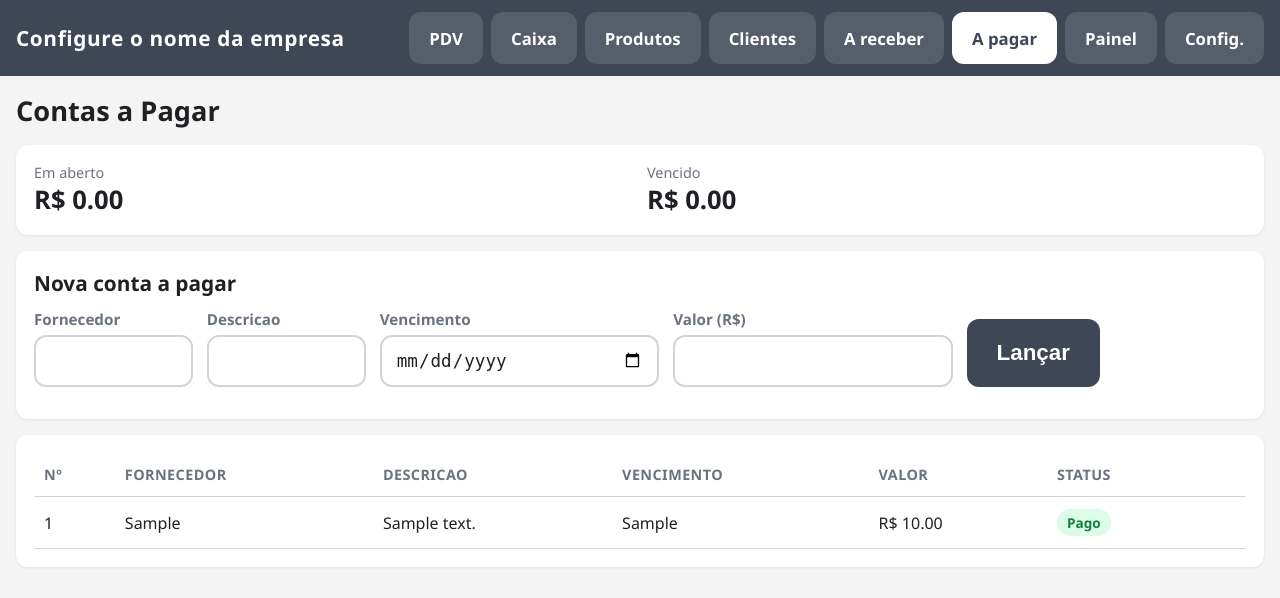
After one commit to financeiroriograndecarnes-tech/lorena, a Flask app: page /pagar/ in a window 1280 px wide. The commit adds this page. Shown: the top 598 px of the page. Run offline with Flask 3, Linux system fonts and the light colour scheme; data comes from the database, SQL or seed files in the repository; tables that the repository leaves empty hold one stand-in row (values such as "Sample post").

Commit message:
Paleta neutra, remove marca fixa e completa Contas a Receber/Pagar/Painel
- CSS: tema base passa a ser neutro (cinza-azulado) em vez de
  vermelho/verde. Vermelho fica reservado para botoes de atencao
  (excluir, cancelar) e badges de status (vencido/bloqueado); verde
  so continua em badges de status positivo (ativo/pago), nao mais
  como cor padrao de botao.
- Remove "RIO GRANDE CARNES" hardcoded. Nova tela de Configuracoes
  (/configuracoes) onde a propria usuaria cadastra nome da empresa,
  CNPJ, endereco, telefone e os percentuais de atacado/cartao -- o
  nome exibido no topo do sistema agora vem dessa configuracao.
- Contas a Receber: lista com juros/multa calculados na hora da
  exibicao (nunca gravados como "previa"), baixa total ou parcial,
  filtro por cliente/responsavel/turma e "so vencidas".
- Contas a Pagar: lancamento e baixa, com lancamento automatico no
  caixa (mesma rotina registrar_movimento usada pelo PDV).
- Painel (dashboard): vendas dia/mes/ano, contas a receber/pagar
  (aberto e vencido), produtos abaixo do minimo, orcamentos em
  aberto, ranking dos mais vendidos no mes.

Testado ponta a ponta: configuracao de nome refletindo no topo,
venda a prazo gerando parcelas, baixa de parcela lancando no caixa,
conta a pagar vencida aparecendo com badge correto, painel somando
os numeros certos.

Faltam: impressao de cupom/carne, etiquetas, e o deploy em si.

Co-Authored-By: Claude Sonnet 5 <noreply@anthropic.com>

```diff
--- a/webapp/app/__init__.py
+++ b/webapp/app/__init__.py
@@ -20,12 +20,16 @@ def create_app(test_config=None):
 
     db_module.init_app(app)
 
-    from .routes import produtos, clientes, caixa, pdv
+    from .routes import produtos, clientes, caixa, pdv, config, receber, pagar, dashboard
 
     app.register_blueprint(produtos.bp)
     app.register_blueprint(clientes.bp)
     app.register_blueprint(caixa.bp)
     app.register_blueprint(pdv.bp)
+    app.register_blueprint(config.bp)
+    app.register_blueprint(receber.bp)
+    app.register_blueprint(pagar.bp)
+    app.register_blueprint(dashboard.bp)
 
     @app.route("/")
     def index():
@@ -33,6 +37,14 @@ def create_app(test_config=None):
 
     @app.context_processor
     def inject_globals():
-        return {"app_nome": "Sistema Lorena"}
+        db = db_module.get_db()
+        nome_empresa = db.execute(
+            "SELECT valor FROM config WHERE chave = 'NOME_EMPRESA'"
+        ).fetchone()
+        nome_empresa = (nome_empresa["valor"] if nome_empresa else "") or ""
+        return {
+            "app_nome": nome_empresa or "Sistema",
+            "nome_empresa": nome_empresa,
+        }
 
     return app
--- /dev/null
+++ b/webapp/app/routes/pagar.py
@@ -0,0 +1,67 @@
+from datetime import date
+
+from flask import Blueprint, flash, redirect, render_template, request, url_for
+
+from ..db import get_db
+from .caixa import registrar_movimento
+
+bp = Blueprint("pagar", __name__, url_prefix="/pagar")
+
+
+@bp.route("/")
+def lista():
+    db = get_db()
+    hoje = date.today().isoformat()
+    contas = db.execute(
+        "SELECT * FROM contas_pagar ORDER BY (status = 'Pago'), vencimento"
+    ).fetchall()
+    total_aberto = sum(c["valor"] for c in contas if c["status"] != "Pago")
+    total_vencido = sum(
+        c["valor"] for c in contas if c["status"] != "Pago" and c["vencimento"] < hoje
+    )
+    return render_template(
+        "pagar/lista.html", active="pagar", contas=contas, hoje=hoje,
+        total_aberto=total_aberto, total_vencido=total_vencido,
+    )
+
+
+@bp.route("/novo", methods=["POST"])
+def novo():
+    db = get_db()
+    fornecedor = request.form.get("fornecedor", "").strip()
+    descricao = request.form.get("descricao", "").strip()
+    vencimento = request.form.get("vencimento", "")
+    valor = float(request.form.get("valor") or 0)
+    if not fornecedor or not vencimento or valor <= 0:
+        flash("Preencha fornecedor, vencimento e valor.", "erro")
+        return redirect(url_for("pagar.lista"))
+    db.execute(
+        """INSERT INTO contas_pagar (fornecedor, descricao, vencimento, valor, status)
+           VALUES (?,?,?,?,'Em Aberto')""",
+        (fornecedor, descricao, vencimento, valor),
+    )
+    db.commit()
+    flash("Conta a pagar lancada.", "sucesso")
+    return redirect(url_for("pagar.lista"))
+
+
+@bp.route("/<int:conta_id>/pagar", methods=["POST"])
+def pagar(conta_id):
+    db = get_db()
+    conta = db.execute("SELECT * FROM contas_pagar WHERE id = ?", (conta_id,)).fetchone()
+    if conta is None:
+        flash("Conta nao encontrada.", "erro")
+        return redirect(url_for("pagar.lista"))
+    if conta["status"] == "Pago":
+        flash("Conta ja esta paga.", "aviso")
+        return redirect(url_for("pagar.lista"))
+
+    forma = request.form.get("forma", "DINHEIRO")
+    db.execute(
+        "UPDATE contas_pagar SET status = 'Pago', data_pagamento = date('now') WHERE id = ?",
+        (conta_id,),
+    )
+    registrar_movimento(db, "Pagamento", -conta["valor"], forma, f"Conta #{conta_id} | {conta['fornecedor']}")
+    db.commit()
+    flash("Conta paga e lancada no caixa.", "sucesso")
+    return redirect(url_for("pagar.lista"))
--- a/webapp/app/static/css/style.css
+++ b/webapp/app/static/css/style.css
@@ -1,16 +1,23 @@
 /* =====================================================================
    Sistema Lorena (web) | Estilo base -- pensado para toque em tablet
    Botoes e campos grandes, alto contraste, sem hover-dependencia.
+
+   Paleta neutra (cinza/azulado) para tudo -- topo, botoes padrao,
+   cards, foco. Vermelho e verde ficam reservados so para o que
+   precisa CHAMAR ATENCAO de verdade: excluir/cancelar (vermelho),
+   e indicadores de status (badge de ativo/bloqueado, vencido, etc).
    ===================================================================== */
 
 :root {
-  --cor-primaria: #b91c1c;
-  --cor-primaria-escura: #7f1010;
+  --cor-primaria: #3f4756;
+  --cor-primaria-escura: #2b313c;
   --cor-fundo: #f4f4f5;
   --cor-card: #ffffff;
   --cor-texto: #1f2023;
   --cor-texto-suave: #6b7280;
   --cor-borda: #d4d4d8;
+  --cor-perigo: #b91c1c;
+  --cor-perigo-escura: #7f1010;
   --cor-verde: #15803d;
   --cor-amarelo: #a16207;
   --cor-azul: #1d4ed8;
@@ -79,7 +86,7 @@ h2 { font-size: 1.3rem; margin: 0 0 12px; }
 label { display: block; font-weight: 600; margin-bottom: 6px; font-size: .95rem; color: var(--cor-texto-suave); }
 
 input[type=text], input[type=number], input[type=search], input[type=tel],
-input[type=password], select, textarea {
+input[type=password], input[type=date], select, textarea {
   width: 100%;
   min-height: var(--toque-min);
   font-size: 1.1rem;
@@ -98,7 +105,10 @@ input:focus, select:focus, textarea:focus {
 .linha-campos { display: flex; gap: 14px; flex-wrap: wrap; }
 .linha-campos > .campo { flex: 1 1 200px; }
 
-/* ---------- botoes ---------- */
+/* ---------- botoes ----------
+   Padrao = neutro. So .btn-perigo (excluir/cancelar) usa cor de
+   atencao; o resto (inclusive a acao principal de cada tela) fica
+   no mesmo tom neutro do sistema. */
 button, .btn {
   min-height: var(--toque-min);
   padding: 12px 22px;
@@ -113,7 +123,8 @@ button, .btn {
 }
 button:active, .btn:active { background: var(--cor-primaria-escura); }
 .btn-secundario { background: #e4e4e7; color: var(--cor-texto); }
-.btn-verde { background: var(--cor-verde); }
+.btn-perigo { background: var(--cor-perigo); }
+.btn-perigo:active { background: var(--cor-perigo-escura); }
 .btn-cinza { background: #71717a; }
 .btn-grande { font-size: 1.4rem; padding: 20px 30px; min-height: 68px; }
 .botoes { display: flex; gap: 10px; flex-wrap: wrap; margin-top: 12px; }
@@ -127,19 +138,28 @@ tr.linha-clicavel:active { background: #f4f4f5; }
 
 .tabela-scroll { overflow-x: auto; }
 
-/* ---------- badges / status ---------- */
+/* ---------- badges / status ----------
+   Aqui o colorido continua -- sao indicadores de estado
+   (ativo/bloqueado, pago/vencido), nao decoracao do sistema. */
 .badge { display: inline-block; padding: 4px 10px; border-radius: 999px; font-size: .85rem; font-weight: 700; }
 .badge-verde { background: #dcfce7; color: var(--cor-verde); }
-.badge-vermelho { background: #fee2e2; color: var(--cor-primaria); }
+.badge-vermelho { background: #fee2e2; color: var(--cor-perigo); }
 .badge-amarelo { background: #fef3c7; color: var(--cor-amarelo); }
 .badge-azul { background: #dbeafe; color: var(--cor-azul); }
+.badge-neutro { background: #e4e4e7; color: var(--cor-texto-suave); }
 
 /* ---------- mensagens ---------- */
 .flash-stack { margin-bottom: 16px; }
 .flash { padding: 12px 16px; border-radius: var(--raio); margin-bottom: 8px; font-weight: 600; }
-.flash-sucesso { background: #dcfce7; color: var(--cor-verde); }
-.flash-erro { background: #fee2e2; color: var(--cor-primaria); }
+.flash-sucesso { background: #e4e4e7; color: var(--cor-primaria); }
+.flash-erro { background: #fee2e2; color: var(--cor-perigo); }
 .flash-aviso { background: #fef3c7; color: var(--cor-amarelo); }
+
+/* ---------- cards de indicador (dashboard) ---------- */
+.indicador { text-align: left; }
+.indicador .valor { font-size: 1.6rem; font-weight: 800; }
+.indicador .rotulo { color: var(--cor-texto-suave); font-size: .9rem; }
+.grid-indicadores { display: grid; grid-template-columns: repeat(auto-fit, minmax(200px, 1fr)); gap: 14px; }
 
 /* ---------- responsivo ---------- */
 @media (max-width: 720px) {
--- a/webapp/app/templates/base.html
+++ b/webapp/app/templates/base.html
@@ -9,12 +9,16 @@
 </head>
 <body>
 <header class="topbar">
-  <div class="topbar-brand">RIO GRANDE CARNES</div>
+  <div class="topbar-brand">{{ nome_empresa or "Configure o nome da empresa" }}</div>
   <nav class="topbar-nav">
     <a href="{{ url_for('pdv.tela') }}" class="{{ 'active' if active=='pdv' else '' }}">PDV</a>
     <a href="{{ url_for('caixa.tela') }}" class="{{ 'active' if active=='caixa' else '' }}">Caixa</a>
     <a href="{{ url_for('produtos.lista') }}" class="{{ 'active' if active=='produtos' else '' }}">Produtos</a>
     <a href="{{ url_for('clientes.lista') }}" class="{{ 'active' if active=='clientes' else '' }}">Clientes</a>
+    <a href="{{ url_for('receber.lista') }}" class="{{ 'active' if active=='receber' else '' }}">A receber</a>
+    <a href="{{ url_for('pagar.lista') }}" class="{{ 'active' if active=='pagar' else '' }}">A pagar</a>
+    <a href="{{ url_for('dashboard.tela') }}" class="{{ 'active' if active=='dashboard' else '' }}">Painel</a>
+    <a href="{{ url_for('config.tela') }}" class="{{ 'active' if active=='config' else '' }}">Config.</a>
   </nav>
 </header>
 <main class="content">
--- a/webapp/app/templates/caixa/tela.html
+++ b/webapp/app/templates/caixa/tela.html
@@ -22,7 +22,7 @@
       <input type="number" step="0.01" name="valor" value="0" required>
     </div>
     <div class="campo" style="align-self:flex-end;">
-      <button type="submit" class="btn-verde btn-grande">Abrir caixa</button>
+      <button type="submit" class="btn-grande">Abrir caixa</button>
     </div>
   </form>
 </div>
@@ -40,7 +40,7 @@
         <input type="text" name="motivo" required>
       </div>
       <div class="campo" style="align-self:flex-end;">
-        <button type="submit" class="btn-cinza">Sangria</button>
+        <button type="submit" class="btn-secundario">Sangria</button>
       </div>
     </form>
   </div>
--- a/webapp/app/templates/clientes/form.html
+++ b/webapp/app/templates/clientes/form.html
@@ -66,12 +66,12 @@
   {% endif %}
 
   <div class="botoes">
-    <button type="submit" class="btn-verde btn-grande">Salvar</button>
+    <button type="submit" class="btn-grande">Salvar</button>
     <a href="{{ url_for('clientes.lista') }}" class="btn btn-secundario btn-grande">Cancelar</a>
     {% if cliente %}
     <form method="post" action="{{ url_for('clientes.excluir', cliente_id=cliente['id']) }}"
           onsubmit="return confirm('Excluir este cliente?')" style="margin-left:auto">
-      <button type="submit" class="btn-cinza btn-grande">Excluir</button>
+      <button type="submit" class="btn-perigo btn-grande">Excluir</button>
     </form>
     {% endif %}
   </div>
--- a/webapp/app/templates/clientes/lista.html
+++ b/webapp/app/templates/clientes/lista.html
@@ -16,7 +16,7 @@
 </div>
 
 <div class="botoes" style="margin-bottom:16px;">
-  <a href="{{ url_for('clientes.novo') }}" class="btn btn-verde btn-grande">+ Novo cliente</a>
+  <a href="{{ url_for('clientes.novo') }}" class="btn btn-grande">+ Novo cliente</a>
 </div>
 
 <div class="card tabela-scroll">
--- /dev/null
+++ b/webapp/app/templates/pagar/lista.html
@@ -0,0 +1,74 @@
+{% extends "base.html" %}
+{% block title %}Contas a Pagar - {{ app_nome }}{% endblock %}
+{% block content %}
+<h1>Contas a Pagar</h1>
+
+<div class="card">
+  <div class="grid-indicadores">
+    <div class="indicador"><div class="rotulo">Em aberto</div><div class="valor">R$ {{ "%.2f"|format(total_aberto) }}</div></div>
+    <div class="indicador"><div class="rotulo">Vencido</div><div class="valor">R$ {{ "%.2f"|format(total_vencido) }}</div></div>
+  </div>
+</div>
+
+<div class="card">
+  <h2>Nova conta a pagar</h2>
+  <form method="post" action="{{ url_for('pagar.novo') }}" class="linha-campos">
+    <div class="campo" style="flex:2">
+      <label>Fornecedor</label>
+      <input type="text" name="fornecedor" required>
+    </div>
+    <div class="campo" style="flex:2">
+      <label>Descricao</label>
+      <input type="text" name="descricao">
+    </div>
+    <div class="campo">
+      <label>Vencimento</label>
+      <input type="date" name="vencimento" required>
+    </div>
+    <div class="campo">
+      <label>Valor (R$)</label>
+      <input type="number" step="0.01" name="valor" required>
+    </div>
+    <div class="campo" style="align-self:flex-end;">
+      <button type="submit" class="btn-grande">Lançar</button>
+    </div>
+  </form>
+</div>
+
+<div class="card tabela-scroll">
+  <table>
+    <thead><tr><th>Nº</th><th>Fornecedor</th><th>Descricao</th><th>Vencimento</th><th>Valor</th><th>Status</th><th></th></tr></thead>
+    <tbody>
+      {% for c in contas %}
+      <tr>
+        <td>{{ c['id'] }}</td>
+        <td>{{ c['fornecedor'] }}</td>
+        <td>{{ c['descricao'] or '' }}</td>
+        <td>{{ c['vencimento'] }}</td>
+        <td>R$ {{ "%.2f"|format(c['valor']) }}</td>
+        <td>
+          {% if c['status'] == 'Pago' %}<span class="badge badge-verde">Pago</span>
+          {% elif c['vencimento'] < hoje %}<span class="badge badge-vermelho">Vencido</span>
+          {% else %}<span class="badge badge-neutro">Em aberto</span>{% endif %}
+        </td>
+        <td>
+          {% if c['status'] != 'Pago' %}
+          <form method="post" action="{{ url_for('pagar.pagar', conta_id=c['id']) }}" style="display:flex; gap:6px;">
+            <select name="forma" style="min-height:44px;">
+              <option value="DINHEIRO">DINHEIRO</option>
+              <option value="PIX">PIX</option>
+              <option value="CARTAO DEBITO">CARTAO DEBITO</option>
+              <option value="BOLETO">BOLETO</option>
+            </select>
+            <button type="submit" class="btn btn-secundario">Pagar</button>
+          </form>
+          {% endif %}
+        </td>
+      </tr>
+      {% else %}
+      <tr><td colspan="7">Nenhuma conta lançada.</td></tr>
+      {% endfor %}
+    </tbody>
+  </table>
+</div>
+{% endblock %}
--- a/webapp/app/templates/pdv/tela.html
+++ b/webapp/app/templates/pdv/tela.html
@@ -114,9 +114,9 @@
   </div>
 
   <div class="botoes">
-    <button id="btn-finalizar" class="btn-verde btn-grande">FINALIZAR VENDA</button>
+    <button id="btn-finalizar" class="btn-grande">FINALIZAR VENDA</button>
     <button id="btn-orcamento" class="btn btn-secundario">Salvar orcamento</button>
-    <button id="btn-limpar" class="btn btn-cinza">Cancelar venda</button>
+    <button id="btn-limpar" class="btn btn-perigo">Cancelar venda</button>
   </div>
 </div>
 {% endblock %}
--- a/webapp/app/templates/produtos/form.html
+++ b/webapp/app/templates/produtos/form.html
@@ -61,12 +61,12 @@
   {% endif %}
 
   <div class="botoes">
-    <button type="submit" class="btn-verde btn-grande">Salvar</button>
+    <button type="submit" class="btn-grande">Salvar</button>
     <a href="{{ url_for('produtos.lista') }}" class="btn btn-secundario btn-grande">Cancelar</a>
     {% if produto %}
     <form method="post" action="{{ url_for('produtos.excluir', produto_id=produto['id']) }}"
           onsubmit="return confirm('Excluir este produto?')" style="margin-left:auto">
-      <button type="submit" class="btn-cinza btn-grande">Excluir</button>
+      <button type="submit" class="btn-perigo btn-grande">Excluir</button>
     </form>
     {% endif %}
   </div>
--- a/webapp/app/templates/produtos/lista.html
+++ b/webapp/app/templates/produtos/lista.html
@@ -16,7 +16,7 @@
 </div>
 
 <div class="botoes" style="margin-bottom:16px;">
-  <a href="{{ url_for('produtos.novo') }}" class="btn btn-verde btn-grande">+ Novo produto</a>
+  <a href="{{ url_for('produtos.novo') }}" class="btn btn-grande">+ Novo produto</a>
 </div>
 
 <div class="card tabela-scroll">
```
Also changed, not shown: webapp/app/routes/config.py (added, +39 -0 lines), webapp/app/routes/dashboard.py (added, +67 -0 lines), webapp/app/routes/receber.py (added, +144 -0 lines), webapp/app/templates/config/tela.html (added, +22 -0 lines), webapp/app/templates/dashboard/tela.html (added, +52 -0 lines), webapp/app/templates/receber/lista.html (added, +97 -0 lines), webapp/schema.sql (+8 -2 lines), webapp/README.md.
